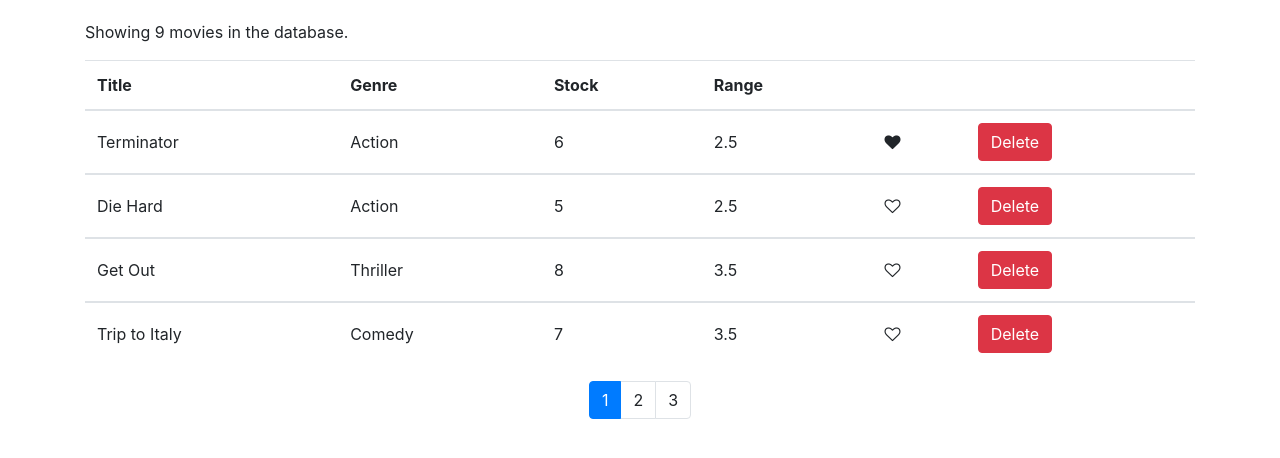
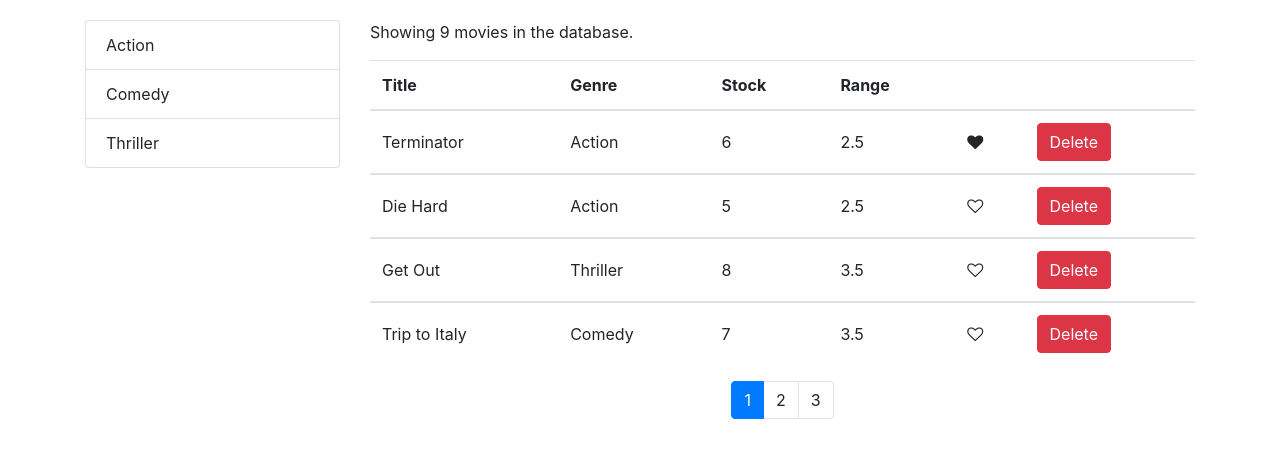
Before and after one commit to kboul/display-and-delete-movies, a React (Create React App) app: page / in a window 1280 px wide. Shown: the top 458 px of the page. Built offline with nearby package versions, Linux system fonts and the light colour scheme.

Commit message:
Create a filtering interface component & import it to Movies

```diff
--- a/src/components/App/App.js
+++ b/src/components/App/App.js
@@ -5,9 +5,7 @@ import Movies from '../Movies/Movies';
 class App extends Component {
 	render() {
 		return (
-			<div className="container">
-				<Movies />
-			</div>
+			<Movies />
 		)
 	}
 }
--- /dev/null
+++ b/src/components/ListGroup/ListGroup.js
@@ -0,0 +1,21 @@
+import React from 'react';
+
+const ListGroup = props => {
+    const { genres } = props;
+
+    return (
+        <ul className="list-group">
+            {genres.map(g => {
+                return (
+                    <li
+                        key={g._id}
+                        className="list-group-item">
+                        {g.name}
+                    </li>
+                )
+            })}
+        </ul>
+    );
+}
+
+export default ListGroup;
--- a/src/components/Movies/Movies.js
+++ b/src/components/Movies/Movies.js
@@ -1,15 +1,28 @@
 import React, { Component } from 'react'
 import { getMovies } from '../../services/fakeMovieService';
+import { getGenres } from '../../services/fakeGenreService';
+
 import './Movies.css';
+
 import Like from '../Like/Like';
 import Pagination from '../Pagination/Pagination';
+import ListGroup from '../ListGroup/ListGroup';
+
 import { paginate } from '../../utils/paginate';
 
 export default class Movies extends Component {
     state = {
+        movies: [],
+        pageSize: 4,
+        currentPage: 1,
+        genres: []
+    }
+
+    componentDidMount() {
+        this.setState({
             movies: getMovies(),
-        pageSize: 4,
-        currentPage: 1
+            genres: getGenres()
+        })
     }
 
     handleDeleteMovie = movie => {
@@ -48,12 +61,17 @@ export default class Movies extends Component {
 
     renderMovies = () => {
         const { length: count } = this.state.movies;
-        const { pageSize, currentPage, movies: allMovies } = this.state;
+        const { pageSize, currentPage, movies: allMovies, genres } = this.state;
 
         const movies = paginate(allMovies, currentPage, pageSize);
 
         return (
-            <div>
+            <div className="container">
+				<div className="row">
+					<div className="col-3">
+                        <ListGroup genres={genres} />
+					</div>
+                    <div className="col-9">
                         <p>{this.displayMoviesNumber()}</p>
                         <table className="table">
                             {this.renderTableHeader()}
@@ -88,6 +106,8 @@ export default class Movies extends Component {
                             currentPage={currentPage}
                             onPageChange={this.handlePageChange} />
                     </div>
+                </div>
+            </div>
         )
     }
 
```
Lines whose indentation alone changed are shown as unchanged.
